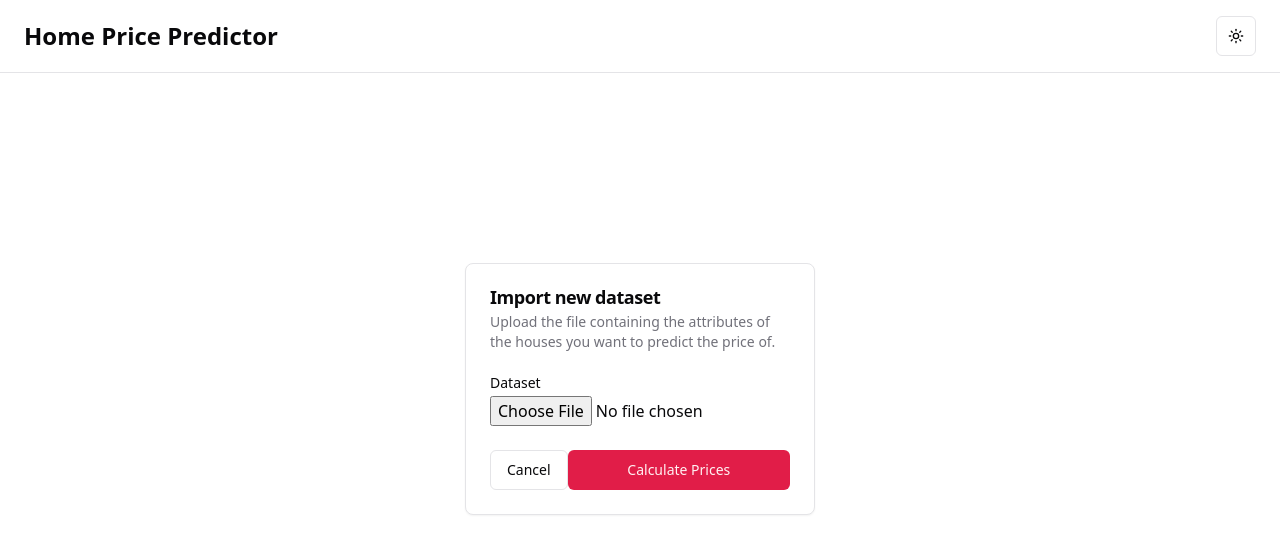
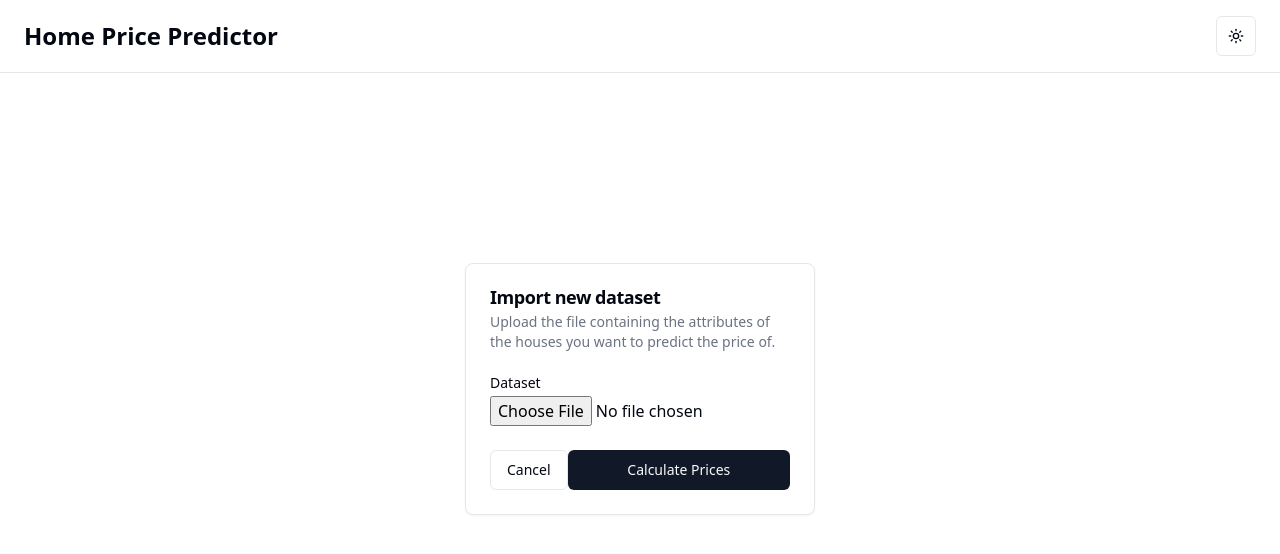
Before and after one commit to Alua1714/Dream_Team_2024, a SvelteKit app in the folder frontend/: page / in a window 1280 px wide. Shown: the top 554 px of the page. Built offline with nearby package versions, Linux system fonts and the light colour scheme.

Commit message:
update colors

```diff
--- a/frontend/src/app.css
+++ b/frontend/src/app.css
@@ -5,46 +5,46 @@
 @layer base {
   :root {
     --background: 0 0% 100%;
-    --foreground: 240 10% 3.9%;
+    --foreground: 224 71.4% 4.1%;
     --card: 0 0% 100%;
-    --card-foreground: 240 10% 3.9%;
+    --card-foreground: 224 71.4% 4.1%;
     --popover: 0 0% 100%;
-    --popover-foreground: 240 10% 3.9%;
-    --primary: 346.8 77.2% 49.8%;
-    --primary-foreground: 355.7 100% 97.3%;
-    --secondary: 240 4.8% 95.9%;
-    --secondary-foreground: 240 5.9% 10%;
-    --muted: 240 4.8% 95.9%;
-    --muted-foreground: 240 3.8% 46.1%;
-    --accent: 240 4.8% 95.9%;
-    --accent-foreground: 240 5.9% 10%;
+    --popover-foreground: 224 71.4% 4.1%;
+    --primary: 220.9 39.3% 11%;
+    --primary-foreground: 210 20% 98%;
+    --secondary: 220 14.3% 95.9%;
+    --secondary-foreground: 220.9 39.3% 11%;
+    --muted: 220 14.3% 95.9%;
+    --muted-foreground: 220 8.9% 46.1%;
+    --accent: 220 14.3% 95.9%;
+    --accent-foreground: 220.9 39.3% 11%;
     --destructive: 0 72.22% 50.59%;
-    --destructive-foreground: 0 0% 98%;
-    --border: 240 5.9% 90%;
-    --input: 240 5.9% 90%;
-    --ring: 346.8 77.2% 49.8%;
+    --destructive-foreground: 210 20% 98%;
+    --border: 220 13% 91%;
+    --input: 220 13% 91%;
+    --ring: 224 71.4% 4.1%;
     --radius: 0.5rem;
   }
   .dark {
-    --background: 20 14.3% 4.1%;
-    --foreground: 0 0% 95%;
-    --card: 24 9.8% 10%;
-    --card-foreground: 0 0% 95%;
-    --popover: 0 0% 9%;
-    --popover-foreground: 0 0% 95%;
-    --primary: 346.8 77.2% 49.8%;
-    --primary-foreground: 355.7 100% 97.3%;
-    --secondary: 240 3.7% 15.9%;
-    --secondary-foreground: 0 0% 98%;
-    --muted: 0 0% 15%;
-    --muted-foreground: 240 5% 64.9%;
-    --accent: 12 6.5% 15.1%;
-    --accent-foreground: 0 0% 98%;
+    --background: 224 71.4% 4.1%;
+    --foreground: 210 20% 98%;
+    --card: 224 71.4% 4.1%;
+    --card-foreground: 210 20% 98%;
+    --popover: 224 71.4% 4.1%;
+    --popover-foreground: 210 20% 98%;
+    --primary: 210 20% 98%;
+    --primary-foreground: 220.9 39.3% 11%;
+    --secondary: 215 27.9% 16.9%;
+    --secondary-foreground: 210 20% 98%;
+    --muted: 215 27.9% 16.9%;
+    --muted-foreground: 217.9 10.6% 64.9%;
+    --accent: 215 27.9% 16.9%;
+    --accent-foreground: 210 20% 98%;
     --destructive: 0 62.8% 30.6%;
-    --destructive-foreground: 0 85.7% 97.3%;
-    --border: 240 3.7% 15.9%;
-    --input: 240 3.7% 15.9%;
-    --ring: 346.8 77.2% 49.8%;
+    --destructive-foreground: 210 20% 98%;
+    --border: 215 27.9% 16.9%;
+    --input: 215 27.9% 16.9%;
+    --ring: 216 12.2% 83.9%;
   }
 }
 
```
